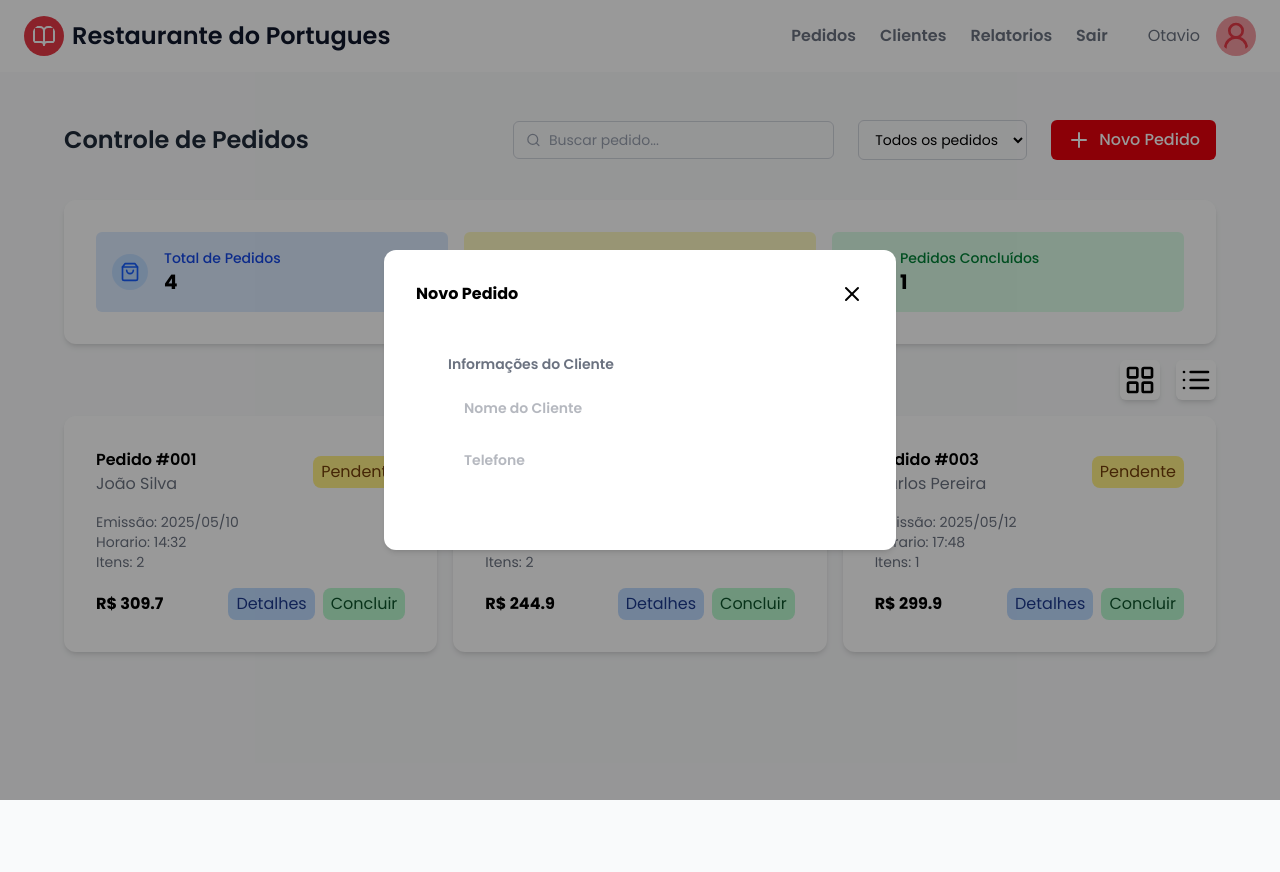
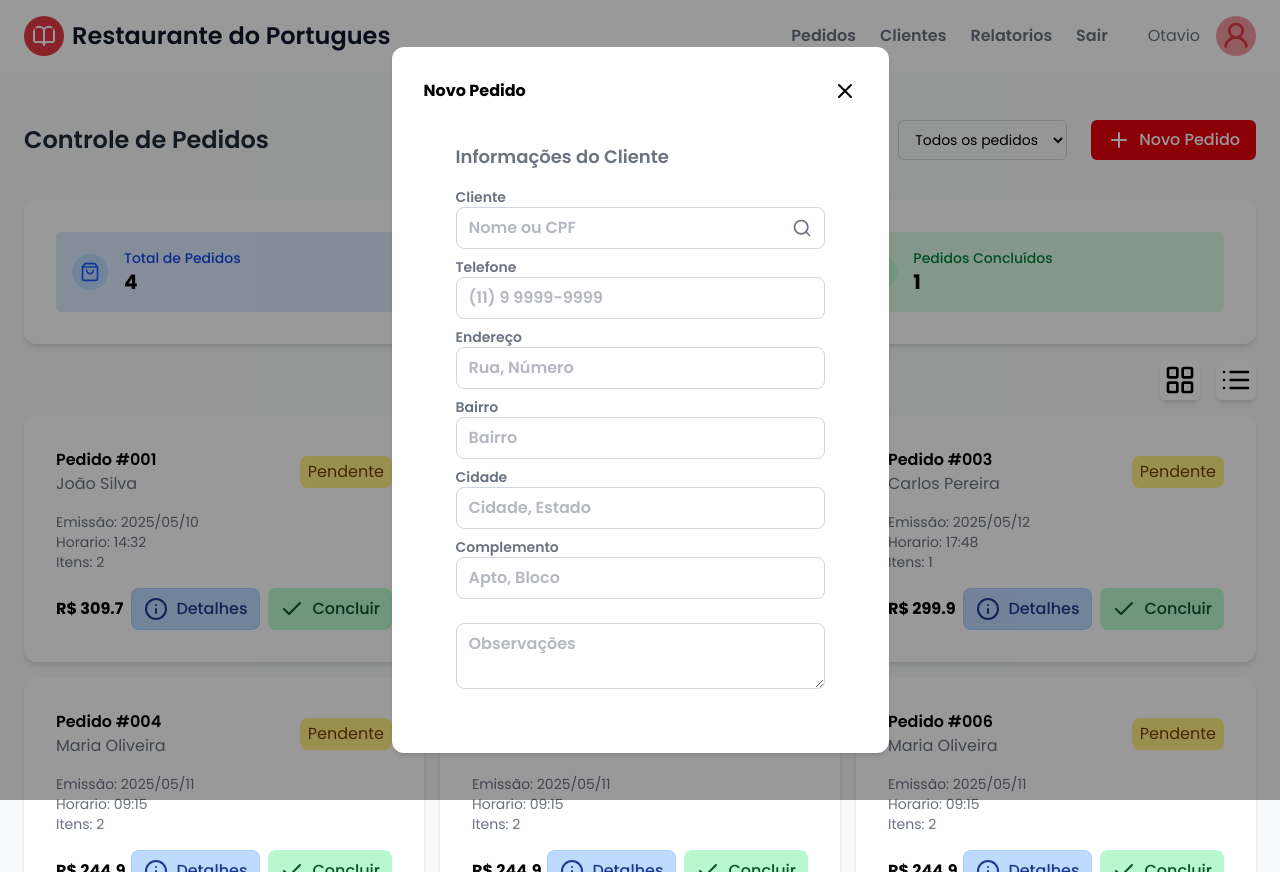
Before and after one commit to ProjetosMethodAgile/restaurante-devagile, a Next.js app: page /protect/home in a window 1280 px wide. Both pictures are taken after a click on the button "Novo Pedido". Built offline with nearby package versions, Linux system fonts and the light colour scheme.

Commit message:
ajustes no front de pedidos

```diff
--- a/src/app/globals.css
+++ b/src/app/globals.css
@@ -24,7 +24,7 @@
   /* espaçamento lateral padrão */
   --container-padding: 1.5rem;
   /* largura máxima do container */
-  --container-max-width: 1200px;
+  --container-max-width: 1400px;
 }
 
 /* Utilitário para centralizar e espaçar */
--- a/src/components/Form/FormInputAll.tsx
+++ b/src/components/Form/FormInputAll.tsx
@@ -1,14 +1,23 @@
 import { twMerge } from "tailwind-merge";
 import { InputProps } from "./FormsType/FormType";
 
-export default function FormInputAll({ className, ...props }: InputProps) {
+export default function FormInputAll({
+  label,
+  icon: Icon,
+  iconPosition = "right",
+  className,
+  ...props
+}: InputProps) {
   return (
-    <input
-      className={twMerge(
-        `w-full active:border-primary text-text-secondary py-2 px-4 rounded-lg active:scale-102 ease-out duration-75 cursor-pointer hover:border-primary/70 transition duration-300 mt-4`,
-        className
+    <div>
+      {label && (
+        <label className="text-text-secondary mb-2 text-sm">{label}</label>
       )}
-      {...props}
-    />
+      <div className="w-full flex gap-2 items-center transition active:border-primary px-3 py-2 border border-gray-300 rounded-lg focus:outline-none focus:ring-2 focus:ring-[#D72626] text-sm sm:text-base disabled:bg-gray-100 disabled:hover:border-gray-300 disabled:transition-none text-text-secondary active:scale-102 ease-out  hover:border-primary/70 transiti">
+        {Icon && iconPosition === "left" ? <Icon size={20} /> : ""}
+        <input className={twMerge(`outline-none `, className)} {...props} />
+        {Icon && iconPosition === "right" ? <Icon size={20} /> : ""}
+      </div>
+    </div>
   );
 }
--- a/src/components/Form/FormSection.tsx
+++ b/src/components/Form/FormSection.tsx
@@ -14,12 +14,12 @@ export default function FormSection({
   return (
     <div
       className={twMerge(
-        "border-primary-300/20 text-sm font-semibold text-text-secondary  gap-3 mb-2",
+        "border-primary-300/20 text-sm font-semibold flex flex-col text-text-secondary  gap-2 ",
         className
       )}
       {...props}
     >
-      {title && <h3>{title}</h3>}
+      {title && <h3 className="mb-2 text-lg">{title}</h3>}
       {children}
     </div>
   );
--- a/src/components/Form/FormsType/FormType.tsx
+++ b/src/components/Form/FormsType/FormType.tsx
@@ -3,7 +3,13 @@ import { ReactNode } from "react";
 export type FormRootProps = React.ComponentProps<"form"> & {
   children: ReactNode;
 };
-export type InputProps = React.ComponentProps<"input">
+export type InputProps = React.ComponentProps<"input"> & {
+  className?: string;
+  label?: string;
+  error?: string;
+  icon?: React.ElementType;
+  iconPosition?: "left" | "right";
+}
 
 export type ButtonProps = React.ComponentProps<"button"> & {
   children: ReactNode;
--- a/src/components/Form/index.tsx
+++ b/src/components/Form/index.tsx
@@ -1,4 +1,5 @@
 import FormButton from "./FormButton";
+import FormInput from "./FormInput";
 import FormInputAll from "./FormInputAll";
 import FormInputIcon from "./FormInputIcon";
 import FormRoot from "./FormRoot";
@@ -6,6 +7,7 @@ import FormSection from "./FormSection";
 
 export const Form = {
   Root: FormRoot,
+  Input: FormInput,
   InputWithIcon: FormInputIcon,
   InputALL: FormInputAll,
   ButtonChange: FormButton,
--- a/src/components/Main/NewOrder/NewOrder.tsx
+++ b/src/components/Main/NewOrder/NewOrder.tsx
@@ -1,6 +1,6 @@
 "use client";
 
-import { X } from "lucide-react";
+import { Search, X } from "lucide-react";
 import { Form } from "../../Form";
 import GenericInput from "@/src/utils/UI/GenericInput";
 
@@ -8,13 +8,59 @@ export default function NewOrder() {
   return (
     <section className="bg-white shadow-md rounded-xl p-8">
       <div className="flex justify-between">
-        <h2 className="font-bold mb-4">Novo Pedido</h2>
+        <h2 className="font-bold mb-2">Novo Pedido</h2>
         <X />
       </div>
       <Form.Root>
         <Form.Section title="Informações do Cliente">
-          <Form.InputALL placeholder="Nome do Cliente" />
-          <Form.InputALL placeholder="Telefone" />
+          <Form.InputALL
+            id="cliente"
+            label="Cliente"
+            type="text"
+            placeholder="Nome ou CPF"
+            icon={Search}
+          />
+          <Form.InputALL
+            id="telefone"
+            label="Telefone"
+            type="text"
+            placeholder="(11) 9 9999-9999"
+            disabled
+          />
+          <Form.InputALL
+            id="endereco"
+            label="Endereço"
+            type="text"
+            placeholder="Rua, Número"
+            disabled
+          />
+          <Form.InputALL
+            id="bairro"
+            label="Bairro"
+            type="text"
+            placeholder="Bairro"
+            disabled
+          />
+          <Form.InputALL
+            id="cidade"
+            label="Cidade"
+            type="text"
+            placeholder="Cidade, Estado"
+            disabled
+          />
+          <Form.InputALL
+            id="complemento"
+            label="Complemento"
+            type="text"
+            placeholder="Apto, Bloco"
+            disabled
+          />
+          <textarea
+            className="w-full mt-4 active:border-primary px-3 py-2 border border-gray-300 rounded-lg focus:outline-none focus:ring-2 focus:ring-[#D72626] text-sm sm:text-base disabled:bg-gray-100 disabled:hover:border-gray-300 disabled:transition-none text-text-secondary active:scale-102 ease-out  hover:border-primary/70 transition"
+            name="observacao"
+            id="observacao"
+            placeholder="Observações"
+          ></textarea>
         </Form.Section>
       </Form.Root>
     </section>
--- a/src/components/Main/Orders/Grid/OrderCard.tsx
+++ b/src/components/Main/Orders/Grid/OrderCard.tsx
@@ -23,7 +23,7 @@ export default function OrderCard({
   return (
     <div
       id="card"
-      className="shadow-md bg-white rounded-xl p-8 flex gap-4 flex-col"
+      className="shadow-md bg-white rounded-xl p-8 flex gap-4 flex-col hover:-translate-y-0.5 hover:shadow-lg transition-all cursor-pointer"
     >
       <div className="flex items-center justify-between ">
         <div>
--- a/src/components/Main/Orders/Grid/OrdersGrid.tsx
+++ b/src/components/Main/Orders/Grid/OrdersGrid.tsx
@@ -34,6 +34,42 @@ const orders = [
     amount: 299.9,
     status: "cancelado",
   },
+    {
+    orderId: "004",
+    clientName: "Maria Oliveira",
+    emissionDate: "2025/05/11",
+    emissionTime: "09:15",
+    items: [
+      { name: "Tênis Esportivo", quantity: 1, price: 199.9 },
+      { name: "Meias", quantity: 3, price: 15.0 },
+    ],
+    amount: 244.9,
+    status: "concluido",
+  },
+    {
+    orderId: "005",
+    clientName: "Maria Oliveira",
+    emissionDate: "2025/05/11",
+    emissionTime: "09:15",
+    items: [
+      { name: "Tênis Esportivo", quantity: 1, price: 199.9 },
+      { name: "Meias", quantity: 3, price: 15.0 },
+    ],
+    amount: 244.9,
+    status: "concluido",
+  },
+    {
+    orderId: "006",
+    clientName: "Maria Oliveira",
+    emissionDate: "2025/05/11",
+    emissionTime: "09:15",
+    items: [
+      { name: "Tênis Esportivo", quantity: 1, price: 199.9 },
+      { name: "Meias", quantity: 3, price: 15.0 },
+    ],
+    amount: 244.9,
+    status: "concluido",
+  },
 ];
 
 export default function OrdersGrid() {
--- a/src/components/Main/Orders/OrderActions.tsx
+++ b/src/components/Main/Orders/OrderActions.tsx
@@ -1,12 +1,19 @@
+import SecondaryButton from "@/src/utils/UI/SecondaryButton";
+import { Check, Info } from "lucide-react";
+
 export default function OrderActions() {
   return (
     <div className="flex gap-2 *:transition-all">
-      <button className="bg-blue-200 hover:bg-blue-300 cursor-pointer py-1 px-2 rounded-lg text-blue-900">
-        Detalhes
-      </button>
-      <button className="bg-green-200 hover:bg-green-300 cursor-pointer py-1 px-2 rounded-lg text-green-900">
-        Concluir
-      </button>
+      <SecondaryButton
+        className="bg-blue-200 border-1 border-blue-300/50 hover:bg-blue-300 text-blue-900"
+        icon={Info}
+        text="Detalhes"
+      />
+      <SecondaryButton
+        className="bg-green-200 hover:bg-green-300 text-green-900"
+        icon={Check}
+        text="Concluir"
+      />
     </div>
   );
 }
--- a/src/utils/UI/GenericInput.tsx
+++ b/src/utils/UI/GenericInput.tsx
@@ -8,7 +8,7 @@ export default function GenericInput() {
 
   return (
     <div
-      className={`flex items-center border rounded-md px-3 py-2 transition-all duration-200 ${
+      className={`flex items-center border-2 rounded-md px-3 py-2 transition-all duration-200 ${
         inputFocus ? "border-red-500" : "border-gray-300"
       }`}
     >
--- /dev/null
+++ b/src/utils/UI/SecondaryButton.tsx
@@ -0,0 +1,24 @@
+import { twMerge } from "tailwind-merge";
+
+type primaryButtonProps = React.ComponentProps<"button"> & {
+  text: string;
+  icon?: React.ElementType;
+};
+
+export default function SecondaryButton({
+  icon: Icon,
+  text,
+  className,
+  ...props
+}: primaryButtonProps) {
+  return (
+    <button
+      className={twMerge(`cursor-pointer py-2 px-3 rounded-lg text-md flex items-center  justify-center gap-2  font-medium
+              active:scale-95 transition-all duration-150`,className)}
+      {...props}
+    >
+      {Icon && <Icon />}
+      {text}
+    </button>
+  );
+}
```
Also changed, not shown: src/components/Main/Main.tsx (+7 -5 lines).
